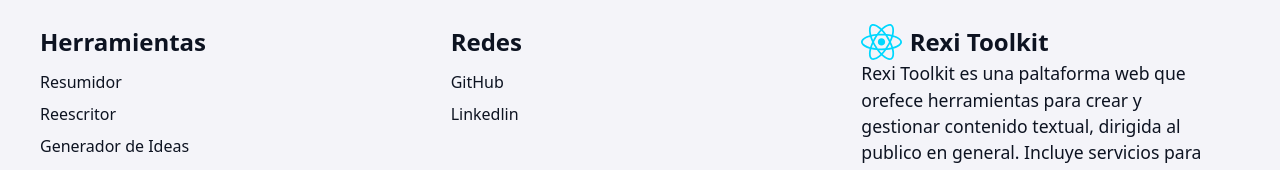
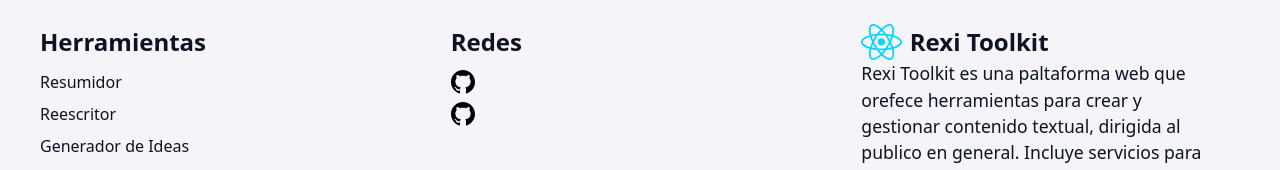
Before and after one commit to OsOsorioP/Orzalia, a React (Vite) app: page /rewriter in a window 1280 px wide. Shown: the part 1184-1354 px from the top of the page. Built offline with nearby package versions, Linux system fonts and the light colour scheme; no server answers.

Commit message:
Refactor Footer component: replace text links with GitHub icon links for improved branding

```diff
--- a/src/components/layout/Footer/Footer.jsx
+++ b/src/components/layout/Footer/Footer.jsx
@@ -1,6 +1,7 @@
 import { Link, NavLink } from "react-router-dom";
 import logo from "../../../assets/react.svg";
 import styles from "./Footer.module.css";
+import GitHub from "../../../assets/icons/GitHub";
 
 const Footer = () => {
   return (
@@ -17,9 +18,17 @@ const Footer = () => {
         </div>
         <div className={styles.sectionTools}>
           <h2>Redes</h2>
-          <div>
-            <Link>GitHub</Link>
-            <Link>Linkedlin</Link>
+          <div className={styles.socialWrap}>
+            <Link>
+              <i>
+                <GitHub />
+              </i>
+            </Link>
+            <Link>
+              <i>
+                <GitHub />
+              </i>
+            </Link>
           </div>
         </div>
         <div className={styles.sectionLogo}>
```
